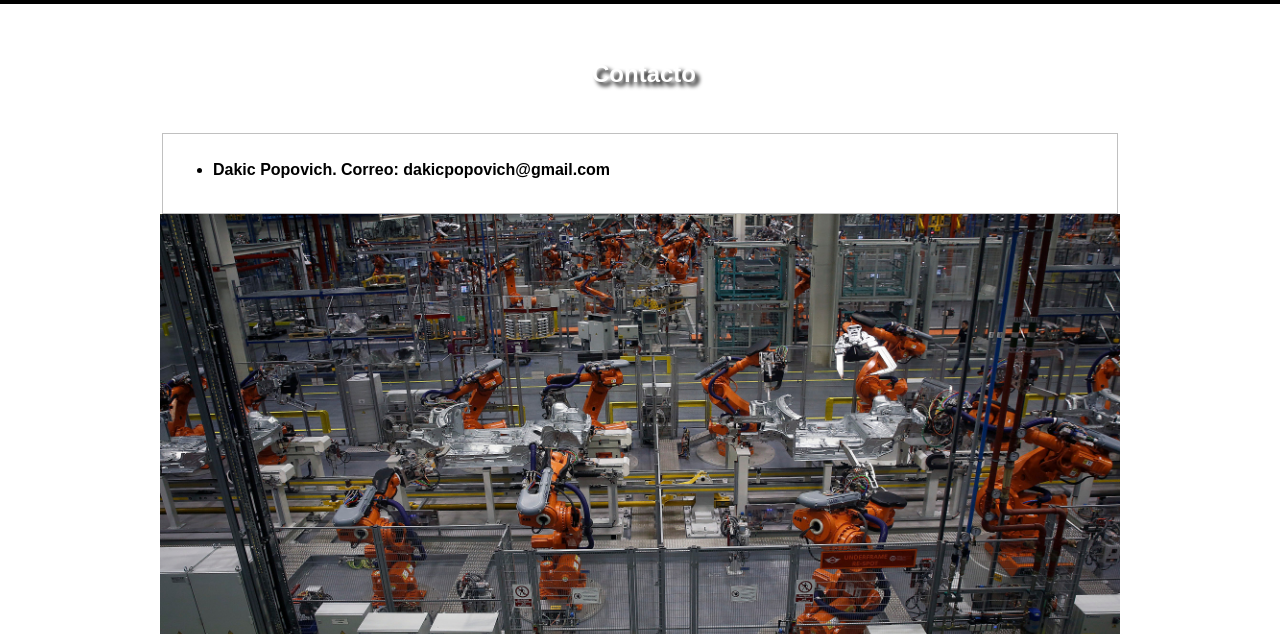
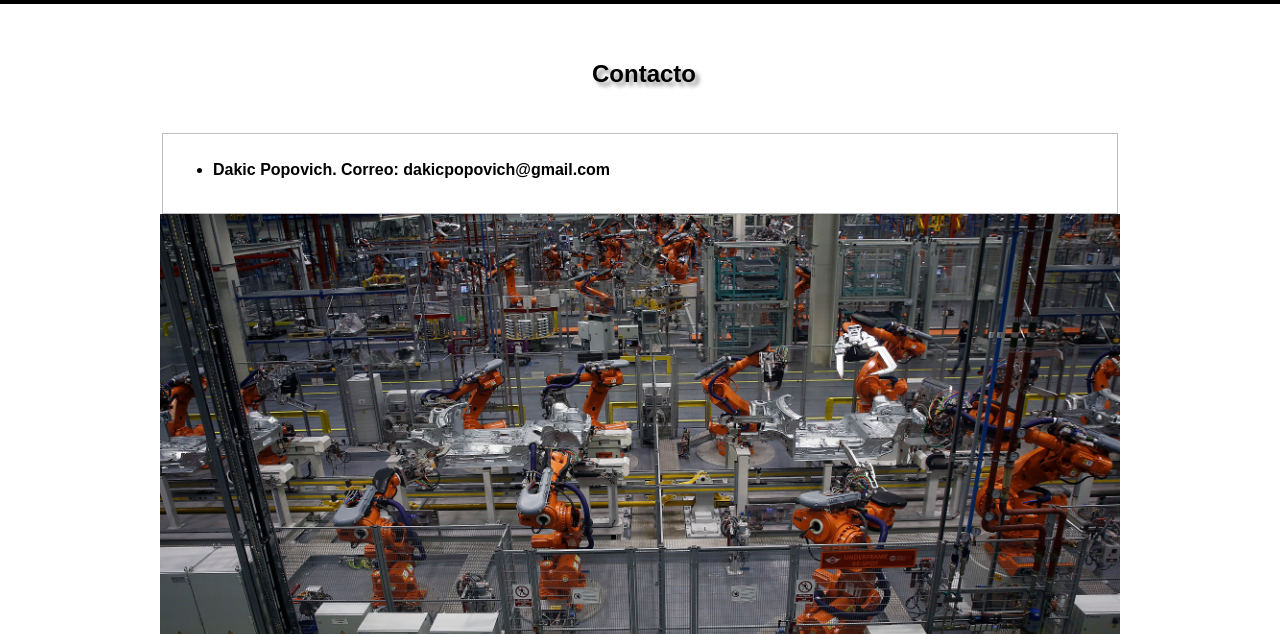
Before and after one commit to emiliomorles/CIAR, a plain HTML site: page contacto.html in a window 1280 px wide. Shown: the part 166-800 px from the top of the page. Drawn offline with nearby package versions, Linux system fonts and the light colour scheme.

Commit message:
Modificacion de h1

```diff
--- a/css/style.css
+++ b/css/style.css
@@ -9,10 +9,10 @@ img, video, object, embed {
 }
 
 h1 {
-    color: #fff;
+    color: rgb(0, 0, 0);
     font-family:Arial, Helvetica, sans-serif;
     font-size:1.5em;
-    text-shadow:4px 4px 4px rgb(0, 0, 0);
+    text-shadow:4px 4px 4px rgb(150, 150, 150);
     padding-top: 40px;
     padding-left: 45%;
 
```
